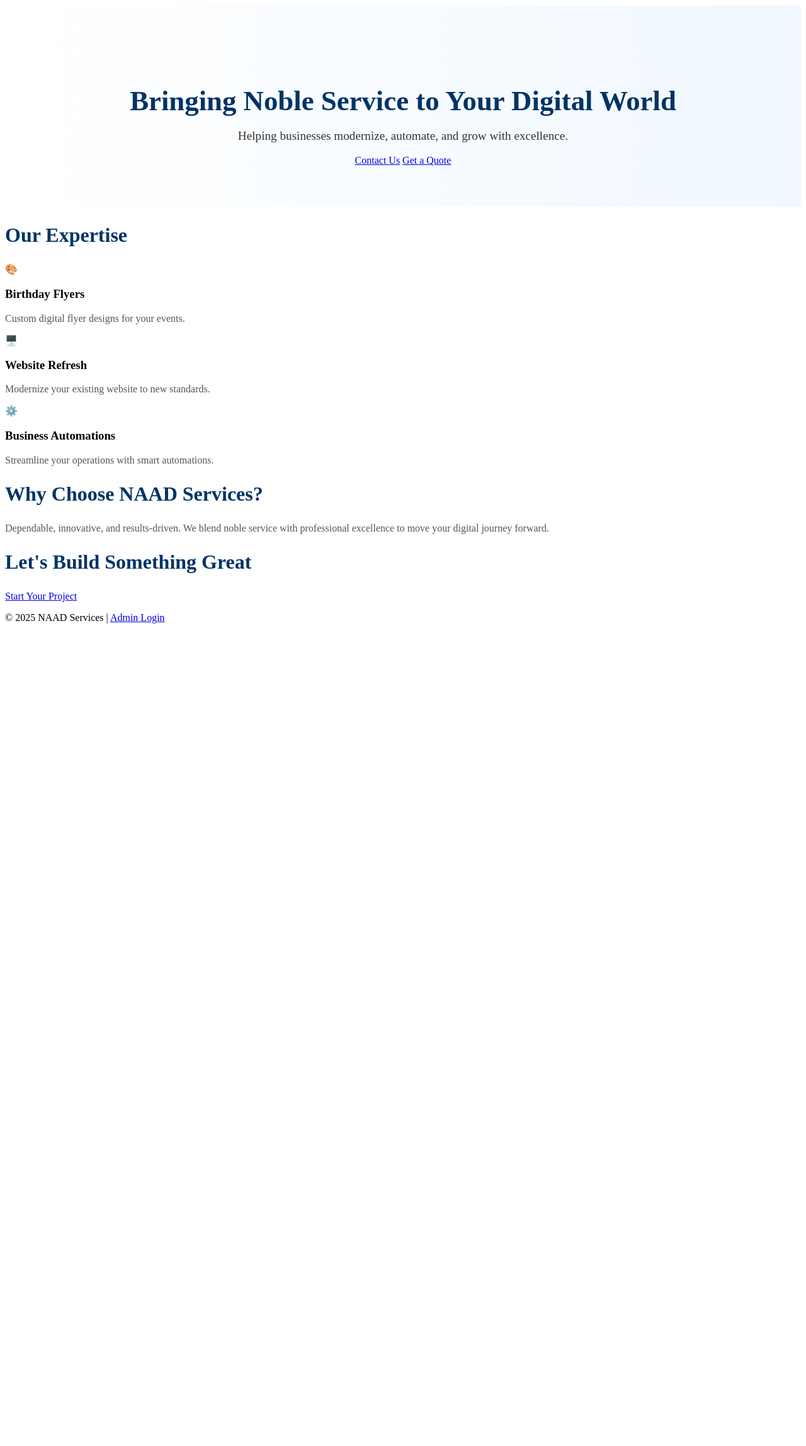
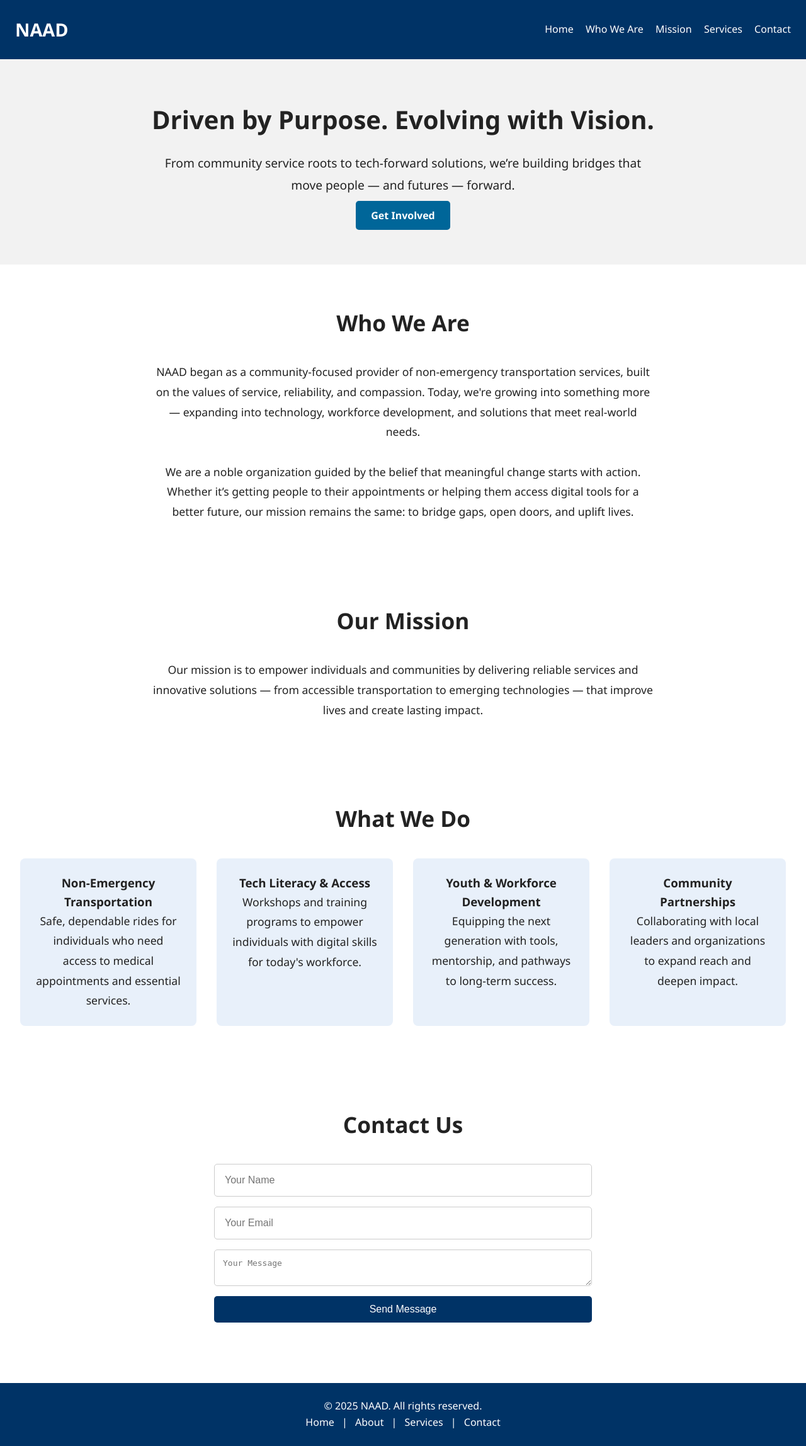
Before and after one commit to Adeogun1554/naad-services, a Flask app: page / in a window 1280 px wide. Shown: the whole page at 63% size. Before the commit the page ends 990 px from the top, so only its background shows below. Run offline with Flask 3, Linux system fonts and the light colour scheme.

Commit message:
Update index.html

```diff
--- a/templates/index.html
+++ b/templates/index.html
@@ -1,58 +1,97 @@
 <!DOCTYPE html>
 <html lang="en">
 <head>
-    <meta charset="UTF-8">
-    <meta name="viewport" content="width=device-width, initial-scale=1.0">
-    <title>NAAD Services</title>
-    <link rel="stylesheet" href="/static/css/style.css">
-    <link href="https://fonts.googleapis.com/css2?family=Roboto:wght@400;700&display=swap" rel="stylesheet">
+  <meta charset="UTF-8" />
+  <meta name="viewport" content="width=device-width, initial-scale=1.0"/>
+  <title>NAAD - Noble Association for Advancement & Development</title>
+  <link rel="stylesheet" href="styles.css" />
 </head>
 <body>
 
-<header class="hero bright-hero">
-    <h1>Bringing Noble Service to Your Digital World</h1>
-    <p>Helping businesses modernize, automate, and grow with excellence.</p>
-    <div class="hero-buttons">
-        <a href="mailto:naadnemt@gmail.com" class="btn-primary">Contact Us</a>
-        <a href="mailto:naadnemt@gmail.com" class="btn-secondary">Get a Quote</a>
-    </div>
+  <!-- Header -->
+  <header>
+    <div class="logo">NAAD</div>
+    <nav>
+      <ul>
+        <li><a href="#hero">Home</a></li>
+        <li><a href="#about">Who We Are</a></li>
+        <li><a href="#mission">Mission</a></li>
+        <li><a href="#services">Services</a></li>
+        <li><a href="#contact">Contact</a></li>
+      </ul>
+    </nav>
   </header>
 
-<section class="services">
-    <h2>Our Expertise</h2>
-    <div class="service-grid">
+  <!-- Hero Section -->
+  <section id="hero">
+    <div class="hero-content">
+      <h1>Driven by Purpose. Evolving with Vision.</h1>
+      <p>From community service roots to tech-forward solutions, we’re building bridges that move people — and futures — forward.</p>
+      <a href="#contact" class="cta-button">Get Involved</a>
+    </div>
+  </section>
+
+  <!-- Who We Are -->
+  <section id="about">
+    <h2>Who We Are</h2>
+    <p>
+      NAAD began as a community-focused provider of non-emergency transportation services, built on the values of service, reliability, and compassion. Today, we're growing into something more — expanding into technology, workforce development, and solutions that meet real-world needs.
+      <br><br>
+      We are a noble organization guided by the belief that meaningful change starts with action. Whether it’s getting people to their appointments or helping them access digital tools for a better future, our mission remains the same: to bridge gaps, open doors, and uplift lives.
+    </p>
+  </section>
+
+  <!-- Mission -->
+  <section id="mission">
+    <h2>Our Mission</h2>
+    <p>
+      Our mission is to empower individuals and communities by delivering reliable services and innovative solutions — from accessible transportation to emerging technologies — that improve lives and create lasting impact.
+    </p>
+  </section>
+
+  <!-- Services -->
+  <section id="services">
+    <h2>What We Do</h2>
+    <div class="service-list">
       <div class="service-item">
-            <div class="icon">🎨</div>
-            <h3>Birthday Flyers</h3>
-            <p>Custom digital flyer designs for your events.</p>
+        <h3>Non-Emergency Transportation</h3>
+        <p>Safe, dependable rides for individuals who need access to medical appointments and essential services.</p>
       </div>
       <div class="service-item">
-            <div class="icon">🖥️</div>
-            <h3>Website Refresh</h3>
-            <p>Modernize your existing website to new standards.</p>
+        <h3>Tech Literacy & Access</h3>
+        <p>Workshops and training programs to empower individuals with digital skills for today's workforce.</p>
       </div>
       <div class="service-item">
-            <div class="icon">⚙️</div>
-            <h3>Business Automations</h3>
-            <p>Streamline your operations with smart automations.</p>
+        <h3>Youth & Workforce Development</h3>
+        <p>Equipping the next generation with tools, mentorship, and pathways to long-term success.</p>
+      </div>
+      <div class="service-item">
+        <h3>Community Partnerships</h3>
+        <p>Collaborating with local leaders and organizations to expand reach and deepen impact.</p>
       </div>
     </div>
   </section>
 
-<div class="curve"></div>
-
-<section class="about">
-    <h2>Why Choose NAAD Services?</h2>
-    <p>Dependable, innovative, and results-driven. We blend noble service with professional excellence to move your digital journey forward.</p>
+  <!-- Contact -->
+  <section id="contact">
+    <h2>Contact Us</h2>
+    <form>
+      <input type="text" placeholder="Your Name" required />
+      <input type="email" placeholder="Your Email" required />
+      <textarea placeholder="Your Message"></textarea>
+      <button type="submit">Send Message</button>
+    </form>
   </section>
 
-<section class="cta">
-    <h2>Let's Build Something Great</h2>
-    <a href="mailto:naadnemt@gmail.com" class="btn-primary">Start Your Project</a>
-</section>
-
+  <!-- Footer -->
   <footer>
-    <p>&copy; 2025 NAAD Services | <a href="/login">Admin Login</a></p>
+    <p>&copy; 2025 NAAD. All rights reserved.</p>
+    <div class="footer-links">
+      <a href="#hero">Home</a> |
+      <a href="#about">About</a> |
+      <a href="#services">Services</a> |
+      <a href="#contact">Contact</a>
+    </div>
   </footer>
 
 </body>
```
Lines whose indentation alone changed are shown as unchanged.
